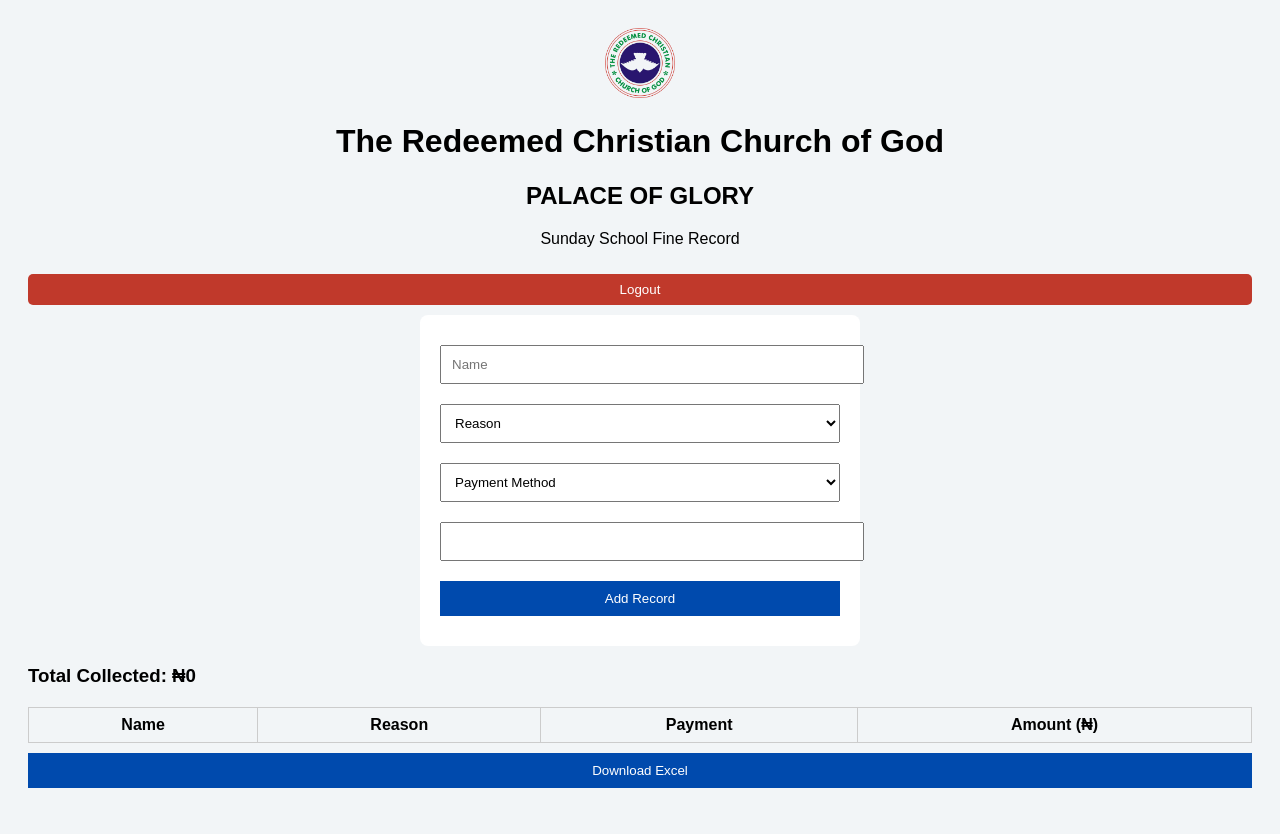
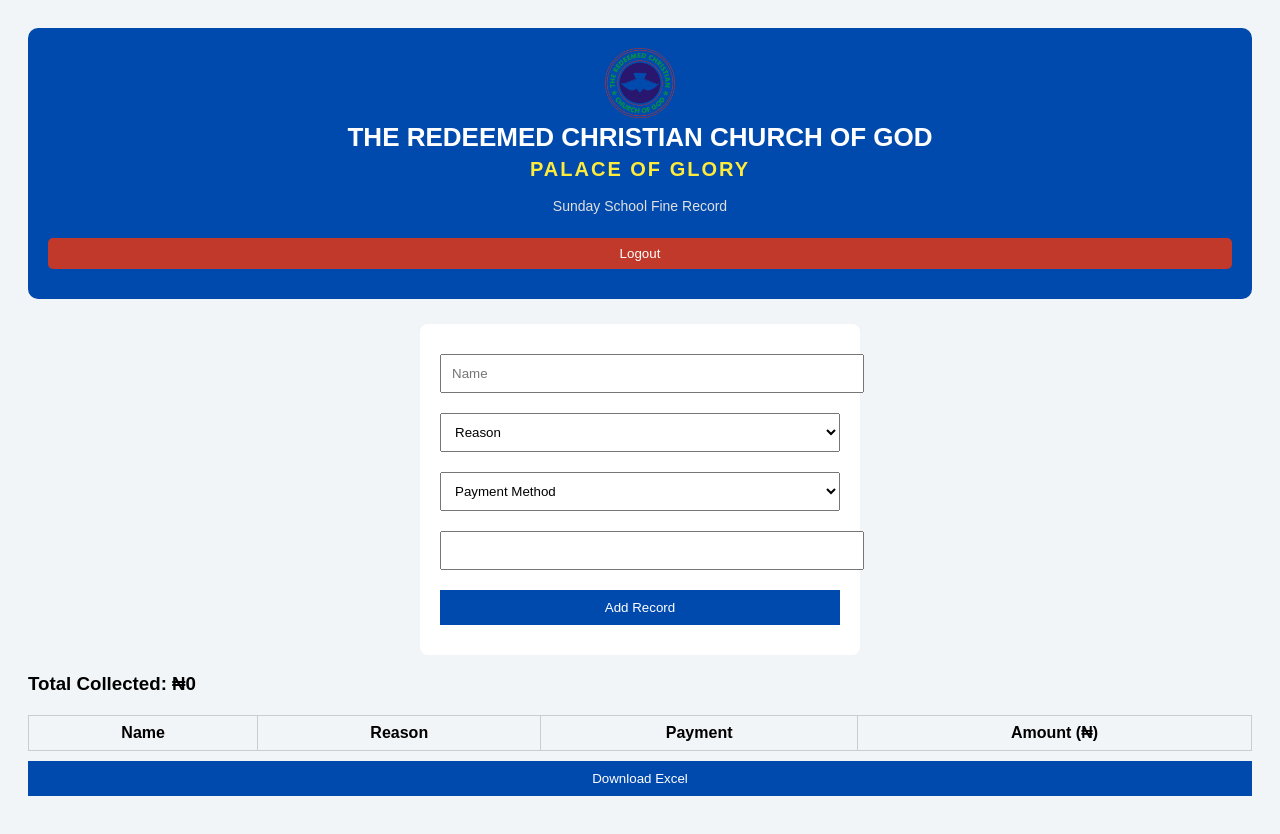
Before and after one commit to HolNation/rccg-fine-system, a plain HTML site: page dashboard.html in a window 1280 px wide. Drawn offline with Linux system fonts and the light colour scheme; sample sign-in values are in the browser's storage.

Commit message:
Add files via upload

```diff
--- a/dashboard.html
+++ b/dashboard.html
@@ -9,11 +9,11 @@
 </head>
 <body>
 
-  <header>
+  <header class="church-header">
   <img src="logo.png" class="logo-small">
-  <h1>The Redeemed Christian Church of God</h1>
-<h2 class="branch-name">PALACE OF GLORY</h2>
-<p>Sunday School Fine Record</p>
+  <h1 class="church-name">THE REDEEMED CHRISTIAN CHURCH OF GOD</h1>
+  <h2 class="branch-name">PALACE OF GLORY</h2>
+  <p class="subtitle">Sunday School Fine Record</p>
 
 
   <button class="logout-btn" onclick="logout()">Logout</button>
--- a/style.css
+++ b/style.css
@@ -65,3 +65,46 @@
 .logout-btn:hover {
   background: #a93226;
 }
+.branch-name {
+  margin-top: -10px;
+  color: #004aad;
+  font-weight: bold;
+  letter-spacing: 2px;
+}
+/* Import a clean, elegant Google Font */
+@import url('https://fonts.googleapis.com/css2?family=Poppins:wght@500;600;700&display=swap');
+
+/* Header box styling (same feel as login) */
+.church-header {
+  background-color: #004aad;
+  padding: 20px;
+  border-radius: 10px;
+  text-align: center;
+  margin-bottom: 25px;
+  font-family: 'Poppins', sans-serif;
+}
+
+/* RCCG name */
+.church-name {
+  color: #ffffff;
+  font-size: 26px;
+  font-weight: 700;
+  margin: 0;
+  text-transform: uppercase;
+}
+
+/* Palace of Glory */
+.branch-name {
+  color: #ffeb3b;
+  font-size: 20px;
+  font-weight: 600;
+  margin-top: 5px;
+  letter-spacing: 2px;
+}
+
+/* Subtitle */
+.subtitle {
+  color: #e0e0e0;
+  font-size: 14px;
+  margin-top: 8px;
+}
```
Also changed, not shown: index.html (+1 -1 lines).
